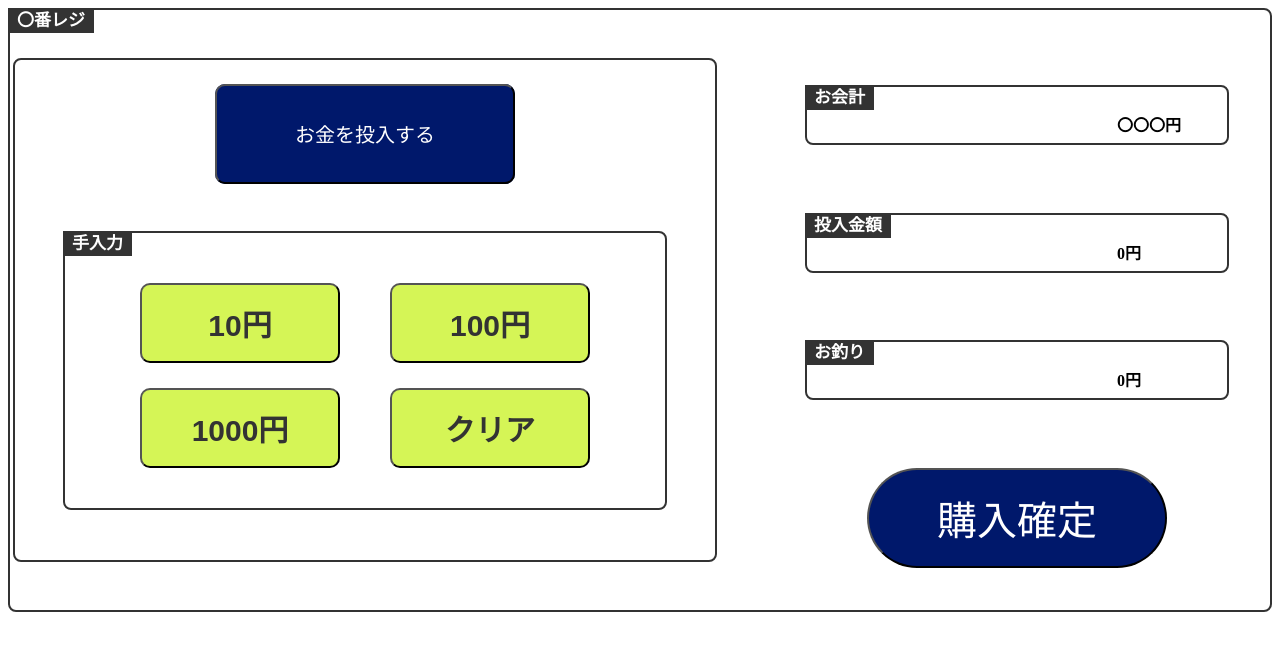
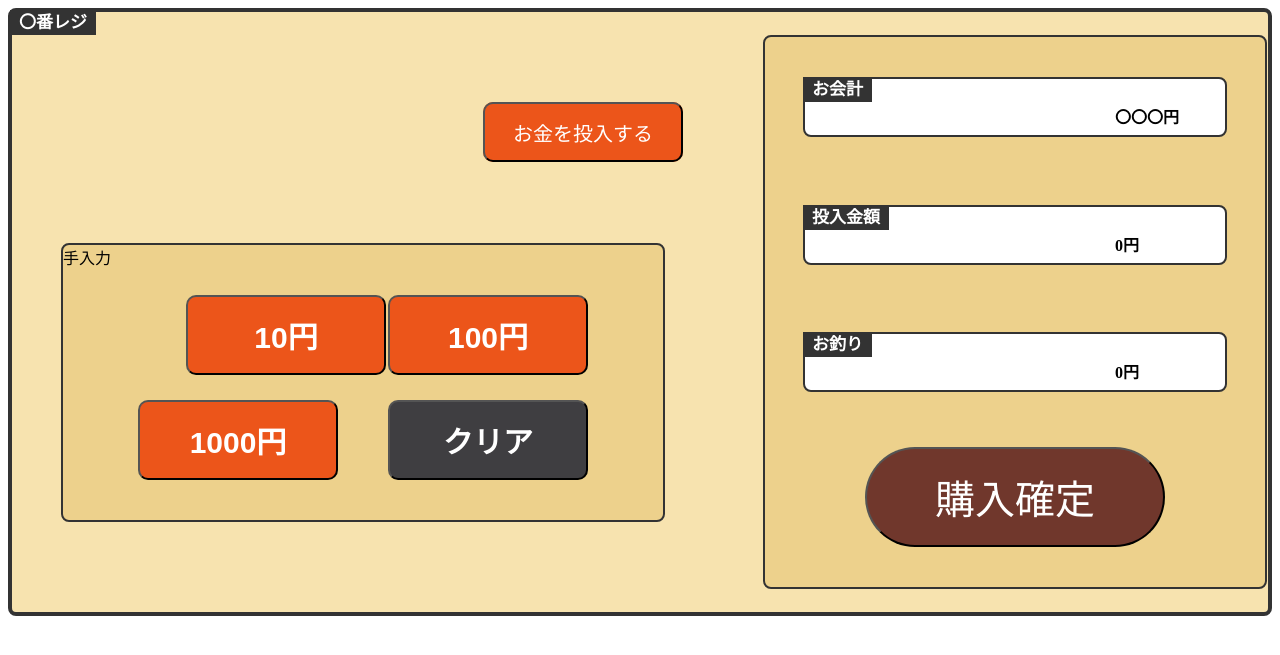
Before and after one commit to kyoichii/kawaproject, a PHP site: page /customerScreen.html in a window 1280 px wide. Shown: the top 655 px of the page. Run offline with PHP 8.4, Linux system fonts and the light colour scheme.

Commit message:
お客様画面のcssに変更入ってるけど無視でおなしゃす

```diff
--- a/source/css/clerkScreen.css
+++ b/source/css/clerkScreen.css
@@ -2,8 +2,6 @@
 
 /* コンテナ */
 #container {
-    /* 左上の「アイテム」の位置を固定 */
-    /* position: relative; */
     /*フレックスボックス*/
     display: flex;
     /*ページの中間に固定*/
@@ -14,8 +12,8 @@
     /*ボックスの大きさ*/
     height: 600px;
     /* ボーダー */
-    border: solid 2px #333;
-    border-radius: 8px;
+    border: solid 4px #333;
+    border-radius: 12px;
 }
 
 /* 左エリア  */
--- a/source/css/customerScreen.css
+++ b/source/css/customerScreen.css
@@ -1,5 +1,7 @@
 /* コンテナ */
 #container {
+    /*背景色*/
+    background: #f7e3af;
     /* 左上の「アイテム」の位置を固定 */
     position: relative;
     /*フレックスボックス*/
@@ -14,7 +16,7 @@
     /*コンテナ内の並びを指定*/
     flex-direction: row;
     /* ボーダー */
-    border: solid 2px #333;
+    border: solid 4px #333;
     border-radius: 8px;
 }
 
@@ -42,7 +44,7 @@
 /* 左エリア  */
 #reftArea {
     /*背景色*/
-    background: #ffffff;
+    /* background: #B08E8C; */
     /*フレックスボックス*/
     display: flex;
     /*ボックス内の並びを指定*/
@@ -50,15 +52,12 @@
     /*ボックスの大きさ*/
     height: 500px;
     width: 700px;
-    /* ボーダー */
-    border: solid 2px #333;
-    border-radius: 8px;
 }
 
 /* 右エリア */
 #rightArea {
     /*背景色*/
-    background: #ffffff;
+    background: #EDD18C;
     /*フレックスボックス*/
     display: flex;
     /*ボックス内の並びを指定*/
@@ -66,6 +65,9 @@
     /*ボックスのサイズ*/
     height: 550px;
     width: 500px;
+    /* ボーダー */
+    border: solid 2px #333;
+    border-radius: 8px;
 }
 
 /* レジ番号*/
@@ -80,12 +82,14 @@
 
 /* 項目 */
 .box {
+    /*背景色*/
+    background: #ffffff;
     /* 横幅 */
     width: 400px;
     /* 左上の「アイテム」の位置を固定 */
     position: relative;
     /* 間隔の調整 */
-    margin-top: 50px;
+    margin-top: 40px;
     margin-bottom: auto;
     margin-left: auto;
     margin-right: auto;
@@ -130,9 +134,11 @@
 
 /* 精算ボタン */
 #totalButton {
+    /*背景色*/
+    background: #70372c;
     /*ボタン配置を指定*/
-    margin-top: 50px;
-    margin-bottom: auto;
+    margin-top: auto;
+    margin-bottom: 40px;
     margin-left: auto;
     margin-right: auto;
     /* 横幅 */
@@ -140,40 +146,18 @@
     height: 100px;
     /* 文字の色 */
     color: #fff;
-    /*背景色*/
-    background: #00186B;
     /* 文字のサイズ */
     font-size: 40px;
     /* 両端に丸みを付ける */
     border-radius: 100px;
 }
 
-/* お金投入ボタン */
-#paymentButton {
-    /*ボタン配置を指定*/
-    margin-top: auto;
-    margin-bottom: auto;
-    margin-left: auto;
-    margin-right: auto;
-    /* 横幅 */
-    width: 300px;
-    height: 100px;
-    /* 文字の色 */
-    color: #fff;
-    /*背景色*/
-    background: #00186B;
-    /* 文字のサイズ */
-    font-size: 20px;
-    /* 両端に丸みを付ける */
-    border-radius: 10px;
-}
-
-/* お金ボタンエリア */
+/* お金ボタン入力エリア */
 #moneyButtonArea {
     /* 左上の「手入力」の位置を固定 */
     position: relative;
     /*背景色*/
-    background: #ffffff;
+    background: #EDD18C;
     /*フレックスボックス*/
     display: flex;
     /*ボックス内の並びを指定*/
@@ -185,7 +169,7 @@
     width: 600px;
     /*エリア配置を指定*/
     margin-top: auto;
-    margin-bottom: 50px;
+    margin-bottom: auto;
     margin-left: auto;
     margin-right: auto;
     /* ボーダー */
@@ -193,8 +177,8 @@
     border-radius: 8px;
 }
 
-/* レジ番号 */
-#moneyButtonArea #input {
+/* ボタン入力エリアの表記 */
+#moneyButtonArea .name {
     position: absolute;
     display: inline-block;
     /* 位置 */
@@ -217,13 +201,13 @@
 /* 10円ボタン */
 #tenYenButton {
     /*背景色*/
-    background: #D5F556;
+    background: #ec551a;
+    /* 文字の色 */
+    color: #fff;
     /* 文字の大きさ */
     font-size: 30px;
     /* 文字を中央に */
     text-align: center;
-    /* 文字の色 */
-    color: #333;
     /* フォントの設定 */
     font-weight: bold;
     /* 両端に丸みを付ける */
@@ -241,11 +225,11 @@
 /* 100円ボタン */
 #hundredYenButton {
     /*背景色*/
-    background: #D5F556;
+    background: #ec551a;
+    /* 文字の色 */
+    color: #fff;
     /* 文字の大きさ */
     font-size: 30px;
-    /* 文字の色 */
-    color: #333;
     /* フォントの設定 */
     font-weight: bold;
     /* 両端に丸みを付ける */
@@ -263,11 +247,11 @@
 /* 1000円ボタン */
 #thousandYenButton {
     /*背景色*/
-    background: #D5F556;
+    background: #ec551a;
+    /* 文字の色 */
+    color: #fff;
     /* 文字の大きさ */
     font-size: 30px;
-    /* 文字の色 */
-    color: #333;
     /* フォントの設定 */
     font-weight: bold;
     /* 両端に丸みを付ける */
@@ -285,11 +269,11 @@
 /* クリアボタン */
 #clearButton {
     /*背景色*/
-    background: #D5F556;
+    background: #3f3e41;
+    /* 文字の色 */
+    color: #fff;
     /* 文字の大きさ */
     font-size: 30px;
-    /* 文字の色 */
-    color: #333;
     /* フォントの設定 */
     font-weight: bold;
     /* 両端に丸みを付ける */
@@ -303,3 +287,81 @@
     margin-left: auto;
     margin-right: 75px;
 }
+
+/* お金手入力エリア */
+#moneyInputArea {
+    /* 左上の「手入力」の位置を固定 */
+    position: relative;
+    /*背景色*/
+    background: #EDD18C;
+    /*フレックスボックス*/
+    display: flex;
+    /*ボックス内の並びを指定*/
+    flex-direction: row;
+    /*エリアのサイズ*/
+    height: 100px;
+    width: 600px;
+    /*エリア配置を指定*/
+    margin-top: auto;
+    margin-bottom: auto;
+    margin-left: auto;
+    margin-right: auto;
+    /* ボーダー */
+    border: solid 2px #333;
+    border-radius: 8px;
+}
+
+/* ボタン入力エリアの表記 */
+#moneyInputArea .name {
+    position: absolute;
+    display: inline-block;
+    /* 位置 */
+    top: -2px;
+    left: -2px;
+    padding: 0 9px;
+    height: 25px;
+    line-height: 25px;
+    vertical-align: middle;
+    /* 文字の大きさ */
+    font-size: 17px;
+    /* 背景色 */
+    background: #333;
+    /* 文字の色 */
+    color: #ffffff;
+    /* フォントの設定 */
+    font-weight: bold;
+}
+
+/* 手入力ボックス */
+#depositMoney {
+    /*ボタン配置を指定*/
+    margin-top: auto;
+    margin-bottom: auto;
+    margin-left: 80px;
+    margin-right: auto;
+    /* 横幅 */
+    height: 40px;
+    width: 250px;
+    /* 文字のサイズ */
+    font-size: 30px;
+}
+
+/* お金投入ボタン */
+#paymentButton {
+    /*背景色*/
+    background: #ec551a;
+    /*ボタン配置を指定*/
+    margin-top: auto;
+    margin-bottom: auto;
+    margin-left: auto;
+    margin-right: 30px;
+    /* 横幅 */
+    height: 60px;
+    width: 200px;
+    /* 文字の色 */
+    color: #fff;
+    /* 文字のサイズ */
+    font-size: 20px;
+    /* 両端に丸みを付ける */
+    border-radius: 10px;
+}
```
